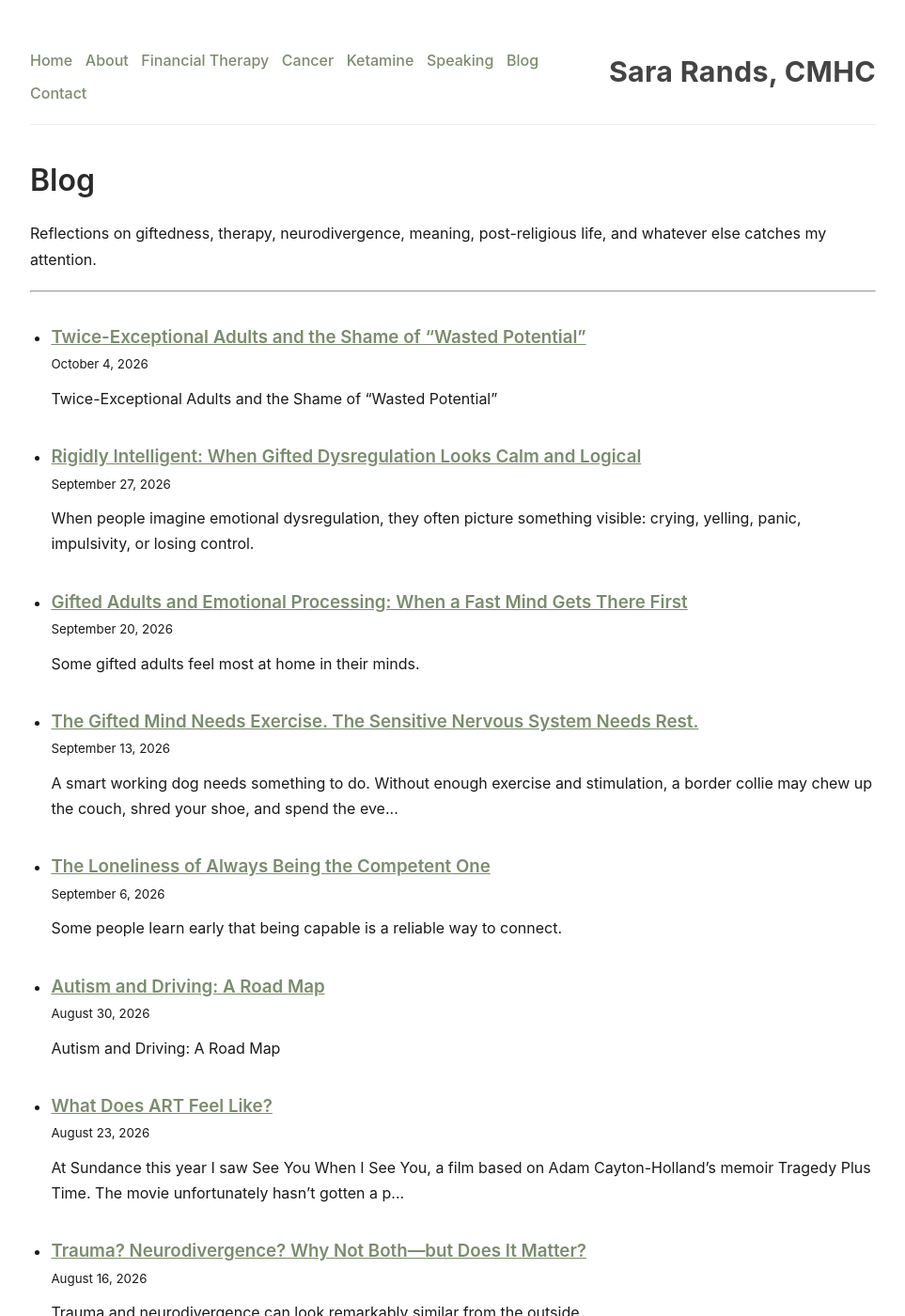
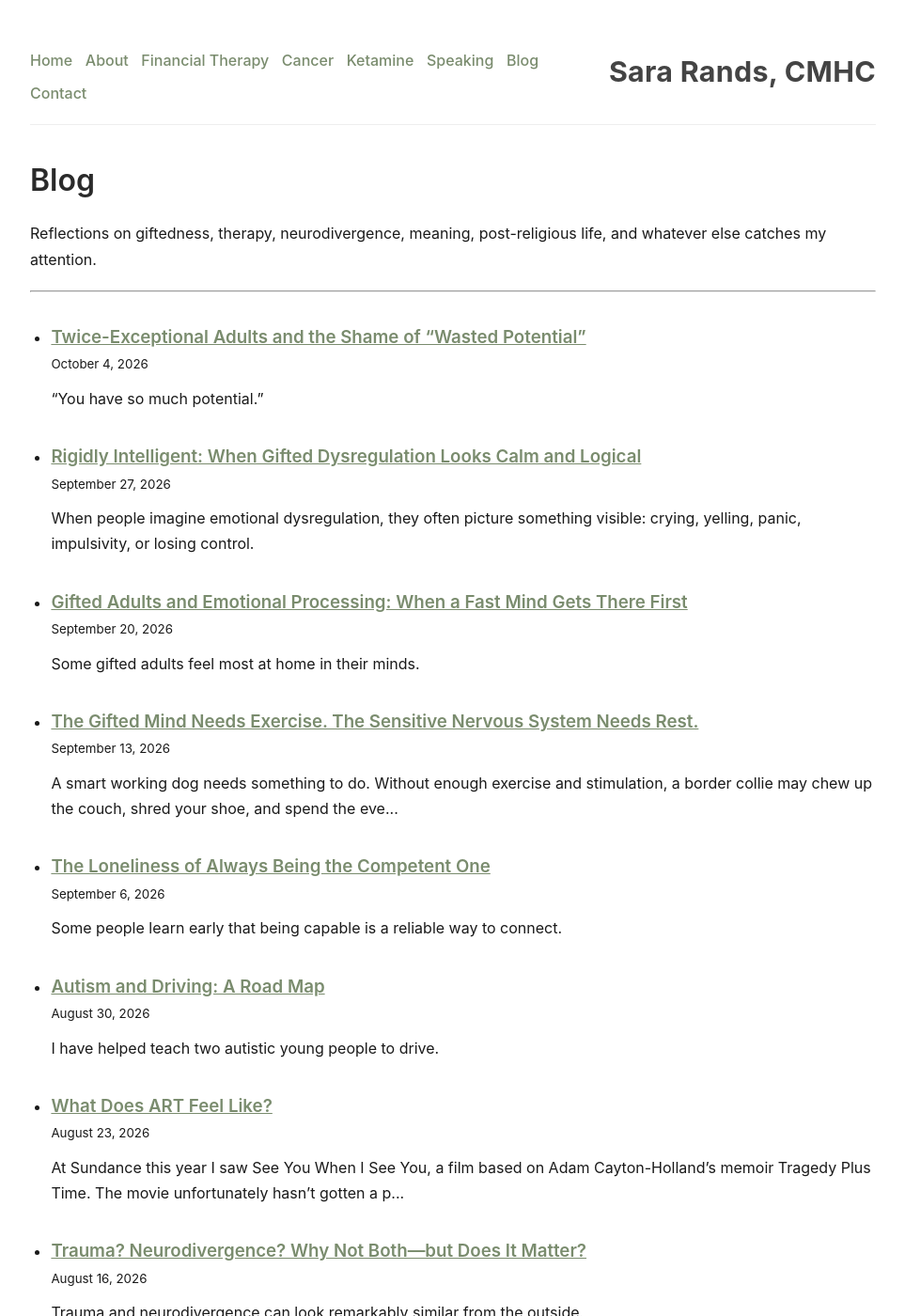
Before and after one commit to SaraRands/sararands-site, a Jekyll site: the page built from blog/index.md, in a window 1280 px wide and 1400 px high. Shown: the whole window at 94% size, without its empty margins (158-1121 px from the left). Built offline with Jekyll 4.4.1, drawn with Linux system fonts in a browser that asks for light colours.

Commit message:
post titles

```diff
--- a/_posts/2026-08-30-autism-driving.md
+++ b/_posts/2026-08-30-autism-driving.md
@@ -3,8 +3,6 @@ title: "Autism and Driving: A Road Map"
 description: "For some autistic teens, learning to drive may take a year or two of short, repeated practice. Starting early can create a wider radius of independence later."
 tags: [autism, parenting, neurodivergence]
 ---
-
-# Autism and Driving: A Road Map
 
 I have helped teach two autistic young people to drive.
 
--- a/_posts/2026-10-04-2e.md
+++ b/_posts/2026-10-04-2e.md
@@ -3,8 +3,6 @@ title: "Twice-Exceptional Adults and the Shame of “Wasted Potential”"
 description: "Many twice-exceptional adults grew up with high test scores, terrible grades, and the message that they were wasting their potential. A more accurate understanding may release shame and reopen options."
 tags: [giftedness, twice-exceptionality, ADHD, dyslexia]
 ---
-
-# Twice-Exceptional Adults and the Shame of “Wasted Potential”
 
 “You have so much potential.”
 
```
